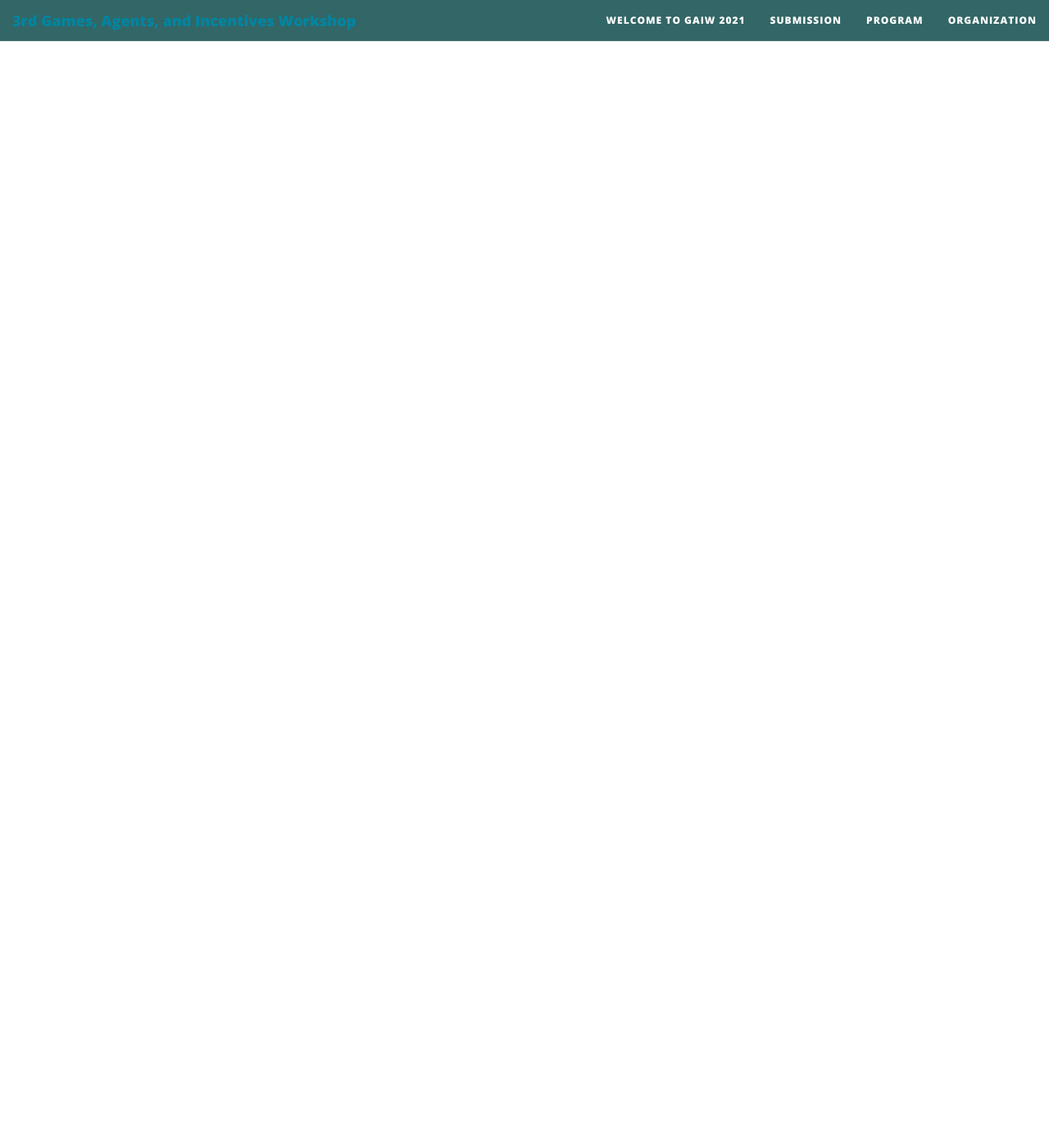
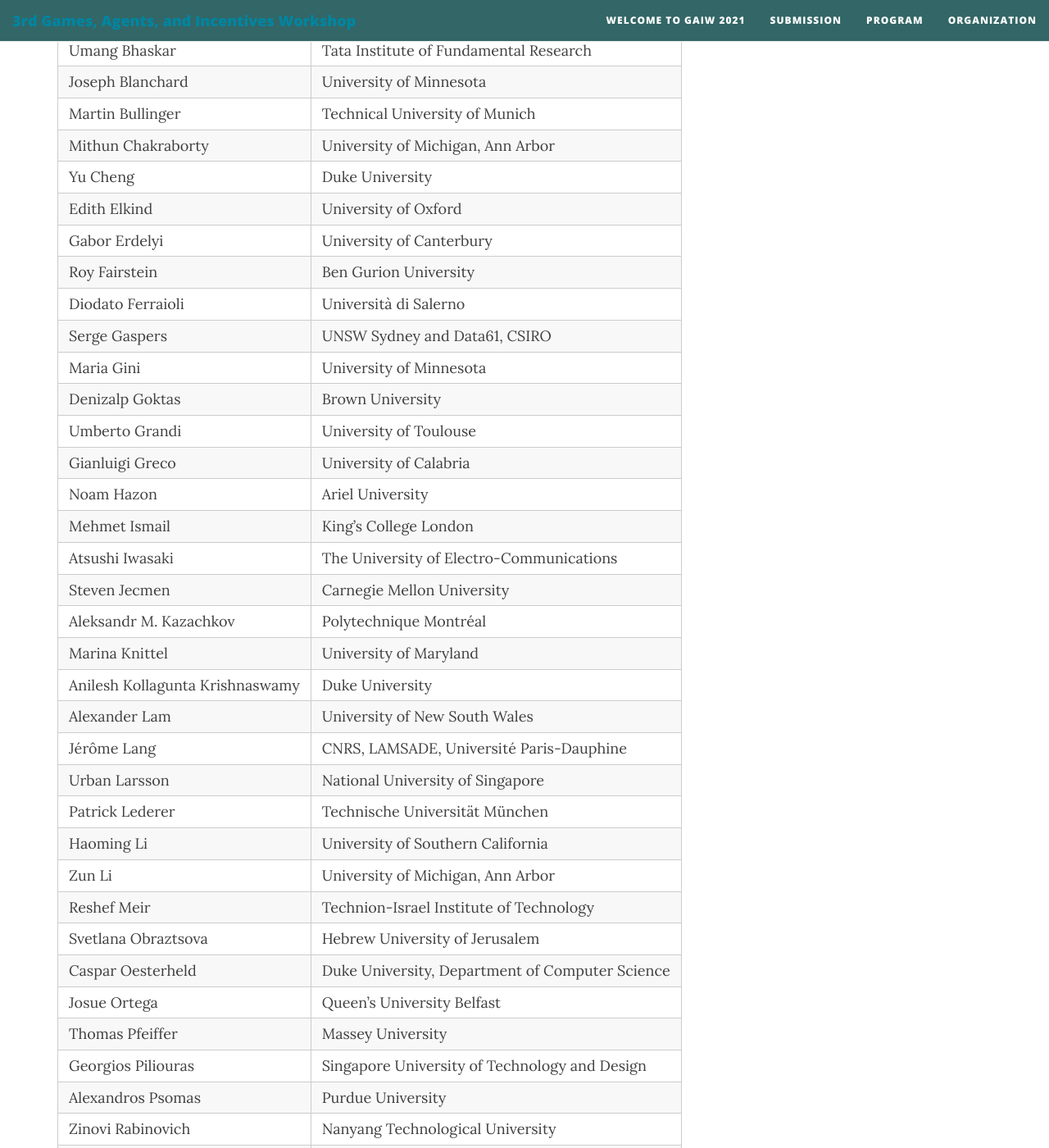
Before and after one commit to PrefLib/gaiw2021, a Jekyll site: the page built from organization.md, in a window 1280 px wide and 1400 px high, scrolled down 776 px. Shown: the whole window at 82% size. Built offline with Jekyll 4.4.1, drawn with Linux system fonts in a browser that asks for light colours; nearby versions of some CDN libraries; before the commit the page ends 900 px from its top, so only the background shows below that; some of the changed text lies outside the part shown.

Commit message:
Update organization.md

```diff
--- a/organization.md
+++ b/organization.md
@@ -15,3 +15,71 @@ published: true
 * [Nicholas Mattei](http://www.nickmattei.net/), Tulane University
 * [Duncan McElfresh](http://www.cs.umd.edu/~dmcelfre/), University of Maryland
 * [Yair Zick](https://people.umass.edu/yzick/), University of Massachusetts, Amherst
+
+## Program Committee
+
+| Name                              | Institution                                     |
+|-----------------------------------|-------------------------------------------------|
+| Gabriel   Andrade                 | University of Colorado Boulder                  |
+| Sricharan Ar                      | Chennai Mathematical Institute                  |
+| Enrique Areyan Viqueira           | Brown University                                |
+| Ben Armstrong                     | University of Waterloo                          |
+| Xiaohui Bei                       | Nanyang Technological University                |
+| Nawal Benabbou                    | LIP6                                            |
+| Umang Bhaskar                     | Tata Institute of Fundamental Research          |
+| Joseph Blanchard                  | University of Minnesota                         |
+| Martin Bullinger                  | Technical University of Munich                  |
+| Mithun Chakraborty                | University of Michigan, Ann Arbor               |
+| Yu Cheng                          | Duke University                                 |
+| Edith Elkind                      | University of Oxford                            |
+| Gabor Erdelyi                     | University of Canterbury                        |
+| Roy Fairstein                     | Ben Gurion University                           |
+| Diodato Ferraioli                 | Università di Salerno                           |
+| Serge Gaspers                     | UNSW Sydney and Data61, CSIRO                   |
+| Maria Gini                        | University of Minnesota                         |
+| Denizalp Goktas                   | Brown University                                |
+| Umberto Grandi                    | University of Toulouse                          |
+| Gianluigi Greco                   | University of Calabria                          |
+| Noam Hazon                        | Ariel University                                |
+| Mehmet Ismail                     | King's College London                           |
+| Atsushi Iwasaki                   | The University of Electro-Communications        |
+| Steven Jecmen                     | Carnegie Mellon University                      |
+| Aleksandr M. Kazachkov            | Polytechnique Montréal                          |
+| Marina Knittel                    | University of Maryland                          |
+| Anilesh Kollagunta   Krishnaswamy | Duke University                                 |
+| Alexander Lam                     | University of New South Wales                   |
+| Jérôme Lang                       | CNRS, LAMSADE, Université Paris-Dauphine        |
+| Urban Larsson                     | National University of Singapore                |
+| Patrick Lederer                   | Technische Universität München                  |
+| Haoming Li                        | University of Southern California               |
+| Zun Li                            | University of Michigan, Ann Arbor               |
+| Reshef Meir                       | Technion-Israel Institute of Technology         |
+| Svetlana Obraztsova               | Hebrew University of Jerusalem                  |
+| Caspar Oesterheld                 | Duke University, Department of Computer Science |
+| Josue Ortega                      | Queen's University Belfast                      |
+| Thomas Pfeiffer                   | Massey University                               |
+| Georgios Piliouras                | Singapore University of Technology and Design   |
+| Alexandros Psomas                 | Purdue University                               |
+| Zinovi Rabinovich                 | Nanyang Technological University                |
+| Valentin Robu                     | Heriot-Watt University, Edinburgh               |
+| Jacob Schlueter                   | University of Kentucky                          |
+| Paul Schrater                     | U. Minnesota                                    |
+| Nihar Shah                        | Carnegie Mellon University                      |
+| Tyrone Strangway                  | University of Toronto                           |
+| Martin Strobel                    | National University of Singapore                |
+| Warut Suksompong                  | National University of Singapore                |
+| Zhaohong Sun                      | UNSW Sydney and Data61 Csiro                    |
+| Nimrod Talmon                     | Ben-Gurion University                           |
+| Nicholas Teh                      | National University of Singapore                |
+| Alan Tsang                        | Carleton University                             |
+| Rohit Vaish                       | Tata Institute of Fundamental Research          |
+| Wenlong Wang                      | Massey University                               |
+| Chenhao Wang                      | University of Chinese Acadamy of Science        |
+| Bryce Wiedenbeck                  | Davidson College                                |
+| Anaëlle Wilczynski                | MICS, CentraleSupélec, Université Paris-Saclay  |
+| Mark Wilson                       | University of Massachusetts Amherst             |
+| Lirong Xia                        | RPI                                             |
+| Claire Yang                       | University of Minnesota-Twin Cities             |
+| Makoto Yokoo                      | Kyushu University                               |
+| Hanrui Zhang                      | Duke University                                 |
+| Dengji Zhao                       | ShanghaiTech University                         |
```
